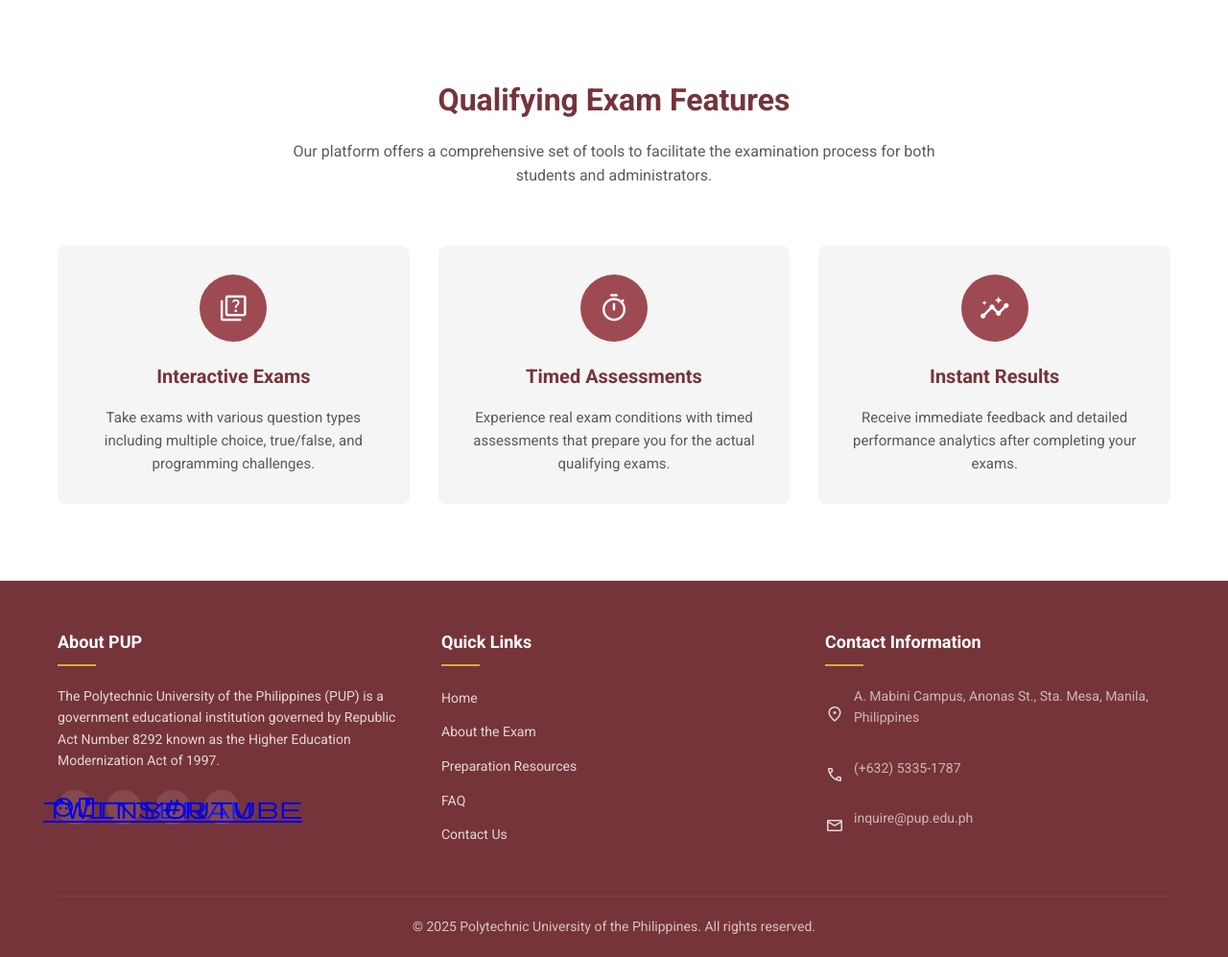
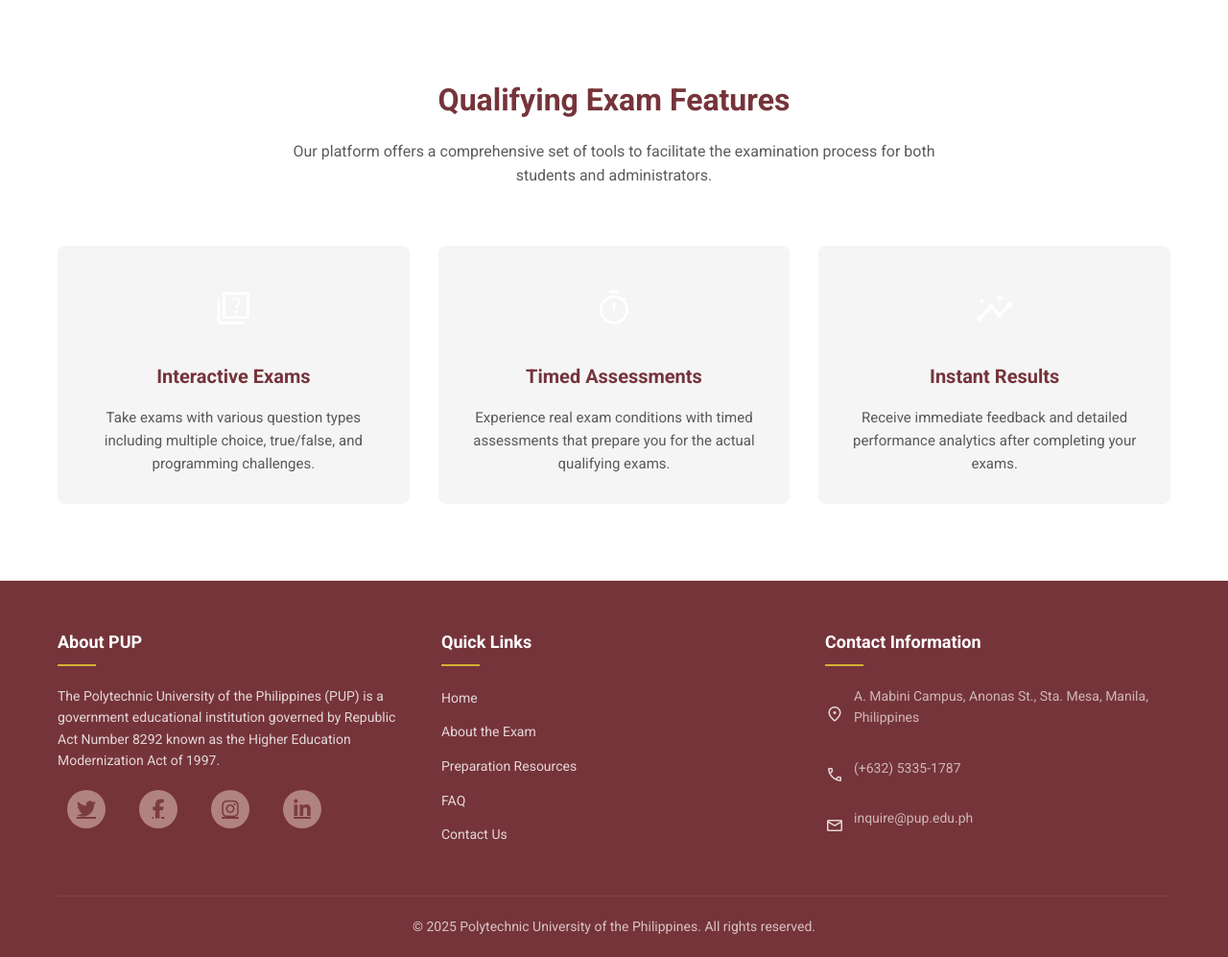
Before and after one commit to Jan23dugo/Practice, a PHP site: page / in a window 1280 px wide. Shown: the part 563-1560 px from the top of the page at 96% size. Run offline with PHP 8.4, Linux system fonts and the light colour scheme.

Commit message:
Update footer design and social icons
- Changed the icon colors to match the overall theme
- Adjusted padding and spacing in the footer section

```diff
--- a/index.php
+++ b/index.php
@@ -6,6 +6,7 @@
     <title>PUP Qualifying Exam Portal</title>
     <link rel="stylesheet" href="https://fonts.googleapis.com/css2?family=Material+Symbols+Rounded:opsz,wght,FILL,GRAD@24,400,0,0" />
     <link href="https://fonts.googleapis.com/css2?family=Roboto:wght@300;400;500;700&family=Playfair+Display:wght@700&display=swap" rel="stylesheet">
+    <link rel="stylesheet" href="https://cdnjs.cloudflare.com/ajax/libs/font-awesome/6.5.0/css/all.min.css">
     <style>
         :root {
             --primary: #75343A;
@@ -207,11 +208,11 @@
         }
 
         .feature-icon {
-            background-color: var(--primary-light);
+           background-color: transparent;
             color: var(--text-light);
             width: 70px;
             height: 70px;
-            border-radius: 50%;
+           border-radius: 50%;
             display: flex;
             align-items: center;
             justify-content: center;
@@ -219,7 +220,7 @@
         }
 
         .feature-icon span {
-            font-size: 32px;
+            font-size: 40px;
         }
 
         .feature-card h4 {
@@ -418,6 +419,7 @@
             opacity: 1;
         }
 
+
         .contact-info {
             display: flex;
             align-items: center;
@@ -438,19 +440,25 @@
         }
 
         .social-links a {
-            display: flex;
+            color: rgba(117, 52, 58, 0.9);
+            background-color: antiquewhite;
+            display: inline-flex;
+            margin: 0 10px;
             align-items: center;
             justify-content: center;
-            width: 36px;
-            height: 36px;
-            background-color: rgba(255, 255, 255, 0.1);
+            width: 40px;
+            height: 40px;
+            background-color:rgb(177, 130, 130);
             border-radius: 50%;
             transition: background-color 0.3s;
+            font-size: 20px;
         }
 
         .social-links a:hover {
             background-color: var(--accent);
+            border-radius: 50%;
         }
+
 
         .copyright {
             text-align: center;
@@ -571,10 +579,10 @@
                     <h5>About PUP</h5>
                     <p>The Polytechnic University of the Philippines (PUP) is a government educational institution governed by Republic Act Number 8292 known as the Higher Education Modernization Act of 1997.</p>
                     <div class="social-links">
-                        <a href="#"><span class="material-symbols-rounded">facebook</span></a>
-                        <a href="#"><span class="material-symbols-rounded">twitter</span></a>
-                        <a href="#"><span class="material-symbols-rounded">instagram</span></a>
-                        <a href="#"><span class="material-symbols-rounded">youtube</span></a>
+                        <a href="#"><i class="fab fa-twitter"></i></a>
+                        <a href="#"><i class="fab fa-facebook-f"></i></a>
+                        <a href="#"><i class="fab fa-instagram"></i></a>
+                        <a href="#"><i class="fab fa-linkedin-in"></i></a>
                     </div>
                 </div>
                 <div class="footer-column">
```
Also changed, not shown: 1 other file.
